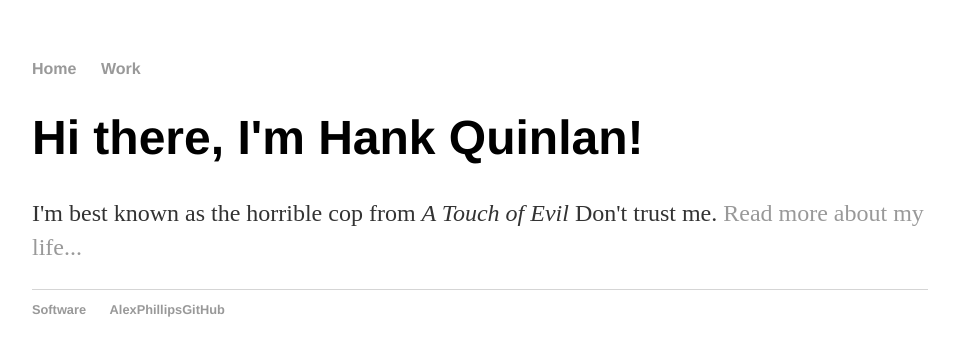
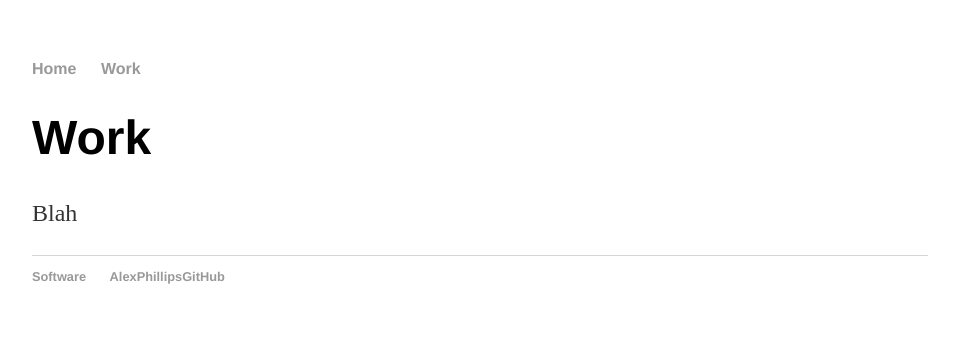
Before and after one commit to AlexPhillipsNZ/AlexPhillipsNZ.github.io, a Jekyll site: the page built from about/index.html, in a window 1280 px wide. Shown: the top 356 px of the page, without its empty margins (160-1119 px from the left). Built offline with Jekyll 4.4.1, drawn with Linux system fonts in a browser that asks for light colours.

Commit message:
Create index.html

```diff
--- a/about/index.html
+++ b/about/index.html
@@ -3,6 +3,6 @@ layout: default
 title: Hank Quinlan, Horrible Cop
 ---
 <div class="blurb">
-	<h1>Hi there, I'm Hank Quinlan!</h1>
-	<p>I'm best known as the horrible cop from <em>A Touch of Evil</em> Don't trust me. <a href="/about">Read more about my life...</a></p>
+	<h1>Work</h1>
+	<p>Blah</a></p>
 </div><!-- /.blurb -->
```
